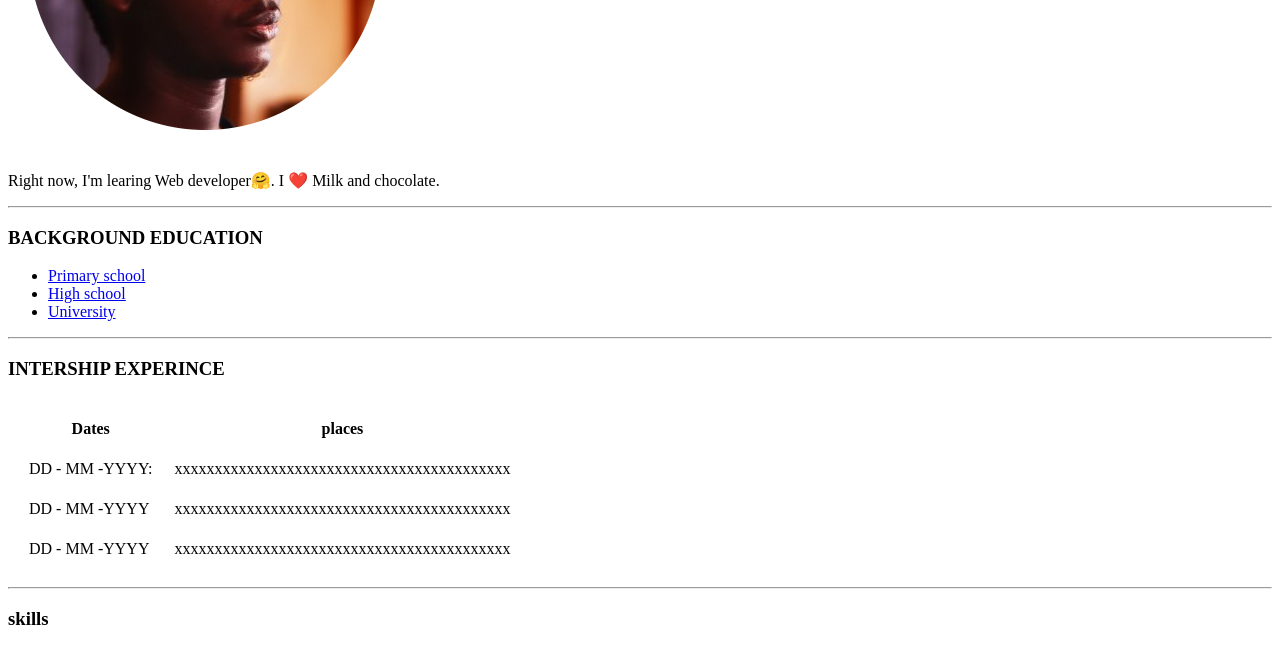
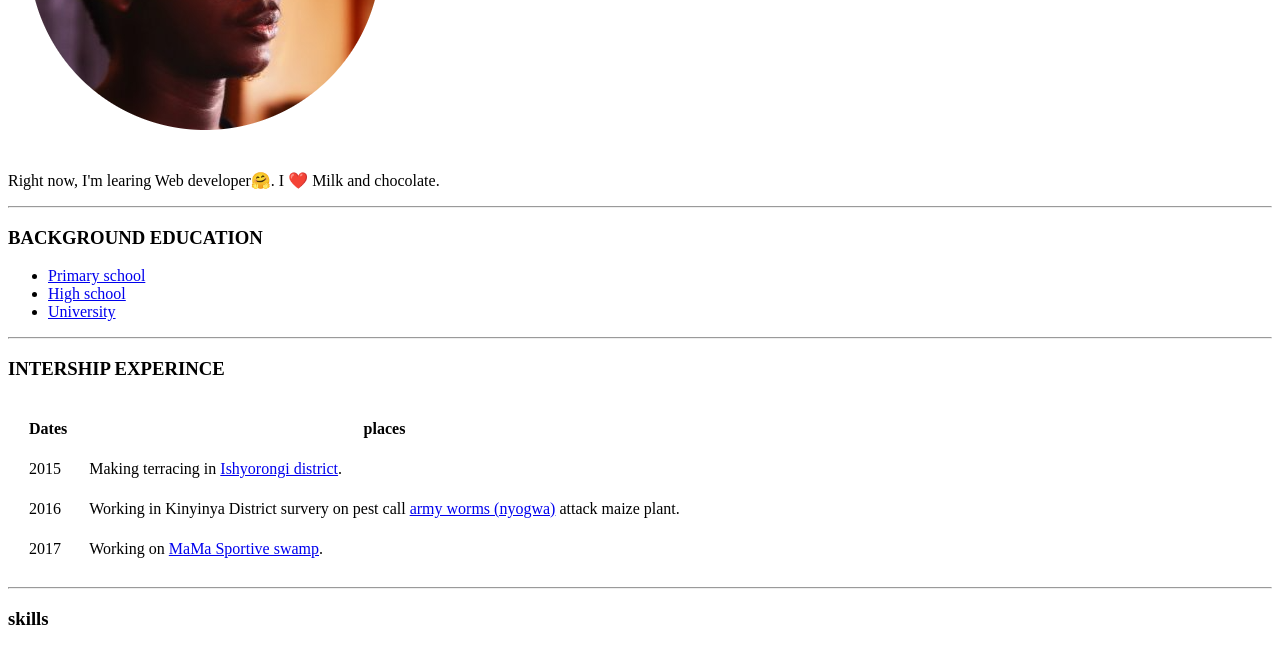
Before and after one commit to Hakizimana-Clement/cv, a plain HTML site: page index.html in a window 1280 px wide. Shown: the part 251-896 px from the top of the page. Drawn offline with Linux system fonts and the light colour scheme.

Commit message:
Update index.html

```diff
--- a/index.html
+++ b/index.html
@@ -5,7 +5,7 @@
     <meta http-equiv="X-UA-Compatible" content="IE=edge">
     <meta name="viewport" content="width=device-width, initial-scale=1.0">
     <title>Clement's personal website</title>
- </head>
+</head>
 
 <body>
     <table cellspacing="20">
@@ -30,19 +30,17 @@
 
     <h3>BACKGROUND EDUCATION</h3>
 
-
     <ul>
         <li> <a href="https://www.google.com/maps/place/Groupe+Secondaire+Gisozi+I/@-1.9226616,30.0707953,757m/data=!3m1!1e3!4m9!1m2!2m1!1sgroup+social+gisozi+i!3m5!1s0x19dca153a582ae6d:0x23e9abc8b1a90e67!8m2!3d-1.9225653!4d30.073905!15sChVncm91cCBzb2NpYWwgZ2lzb3ppIGmSAQ1taWRkbGVfc2Nob29s">Primary school</a>  </li>
 
         <li><a href="https://idbkabarondo.com/">High school</a></li>
         <li> <a href="https://utab.ac.rw/">University</a> </li>
     </ul>
-
     <hr>
 
     <h3>INTERSHIP EXPERINCE</h3>
 
-     <table cellspacing="20">
+    <table cellspacing="20">
         <thead>
            <tr>
                 <th>Dates</th>
@@ -51,29 +49,29 @@
         </thead>
         <tr>
             <td>
-                DD - MM -YYYY:
+                2015
             </td>
 
             <td>
-                xxxxxxxxxxxxxxxxxxxxxxxxxxxxxxxxxxxxxxxxxx
+                Making terracing in <a href="https://en.wikipedia.org/wiki/Shyorongi">Ishyorongi district</a>.
             </td>
         </tr>
 
         <tr>
             <td>
-                DD - MM -YYYY
+                2016
             </td>
 
             <td>
-               xxxxxxxxxxxxxxxxxxxxxxxxxxxxxxxxxxxxxxxxxx
+                Working in Kinyinya District survery on pest call <a href="https://vikaspedia.in/agriculture/crop-production/integrated-pest-managment/ipm-for-cerels/identification-and-management-of-fall-armyworm"> army worms (nyogwa)</a> attack maize plant.
             </td>
         </tr>
 
 
         <tr>
-            <td>DD - MM -YYYY</td>
+            <td>2017</td>
 
-            <td>xxxxxxxxxxxxxxxxxxxxxxxxxxxxxxxxxxxxxxxxxx </td>
+            <td>Working on <a href="https://www.google.com/maps/place/1%C2%B056'02.1%22S+30%C2%B005'13.5%22E/@-1.9339091,30.0870741,17z/data=!3m1!4b1!4m5!3m4!1s0x0:0x596fd0aa7a15f9dd!8m2!3d-1.9339091!4d30.0870741">MaMa Sportive swamp</a>. </td>
         </tr>
     </table>
 
```
